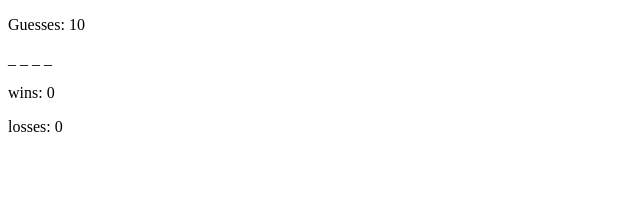
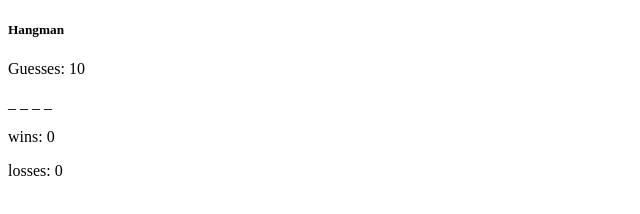
Before and after one commit to tironam/hangman, a plain HTML site: page index.html in a window 1280 px wide. Shown: the whole page, without its empty margins (0-640 px from the left). Drawn offline with Linux system fonts and the light colour scheme.

Commit message:
Added an h5

```diff
--- a/index.html
+++ b/index.html
@@ -6,7 +6,7 @@
     <title>Hangman</title>
 </head>
 <body>
-
+    <h5>Hangman</h5>
     <p id="winLose"></p>
     <p id="instructions"></p>
     <p>Guesses: <span id="guesses"></span></p>
```
